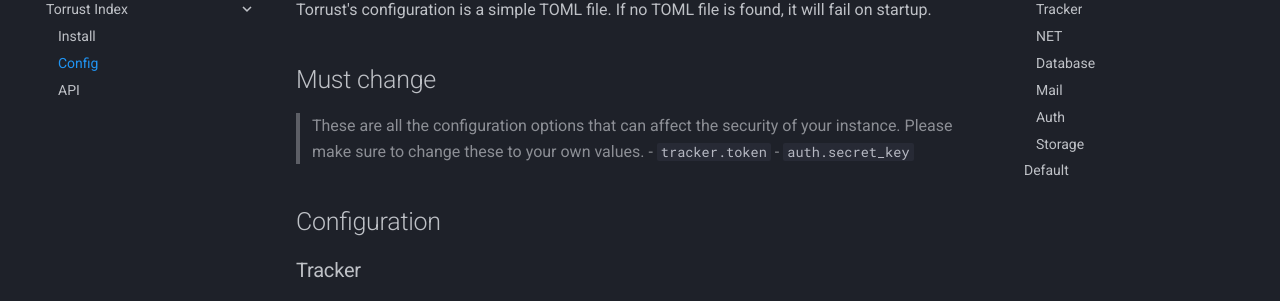
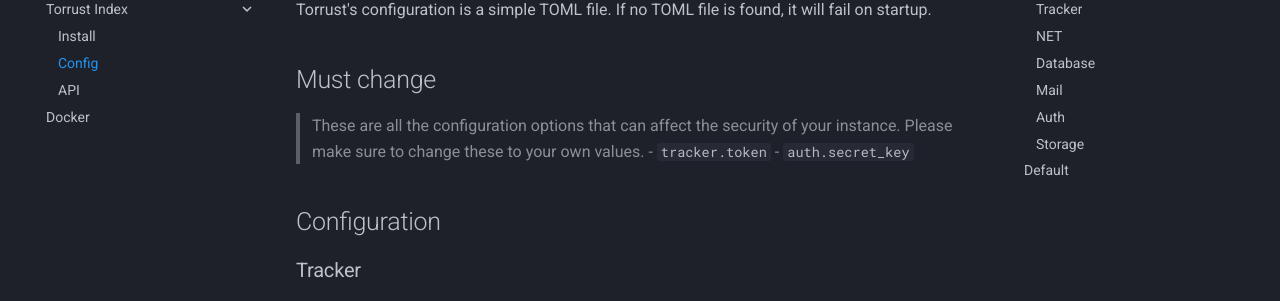
Before and after one commit to torrust/torrust-documentation, an MkDocs documentation site: the page built from docs/torrust-index/config.md, in a window 1280 px wide. Shown: the part 183-484 px from the top of the page. Built offline with MkDocs 1.6.1 and Material for MkDocs 9.7.7, drawn with Linux system fonts in a browser that asks for light colours; comment, search, counter and statistics services are not loaded.

Commit message:
added docker links

```diff
--- a/mkdocs.yml
+++ b/mkdocs.yml
@@ -23,6 +23,7 @@ nav:
       - Install: torrust-index/install.md
       - Config: torrust-index/config.md
       - API: torrust-index/api.md
+  - 'Docker': https://github.com/torrust/torrust-docker
 
 markdown_extensions:
   - attr_list
```
Also changed, not shown: docs/index.md (+1 -0 lines).
